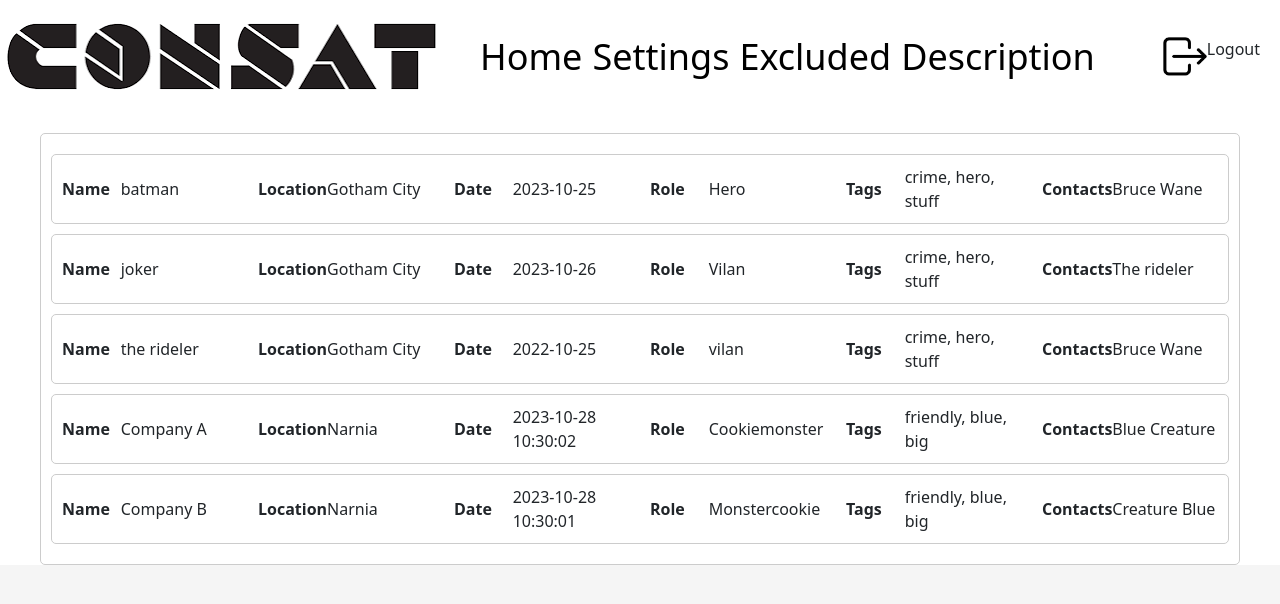
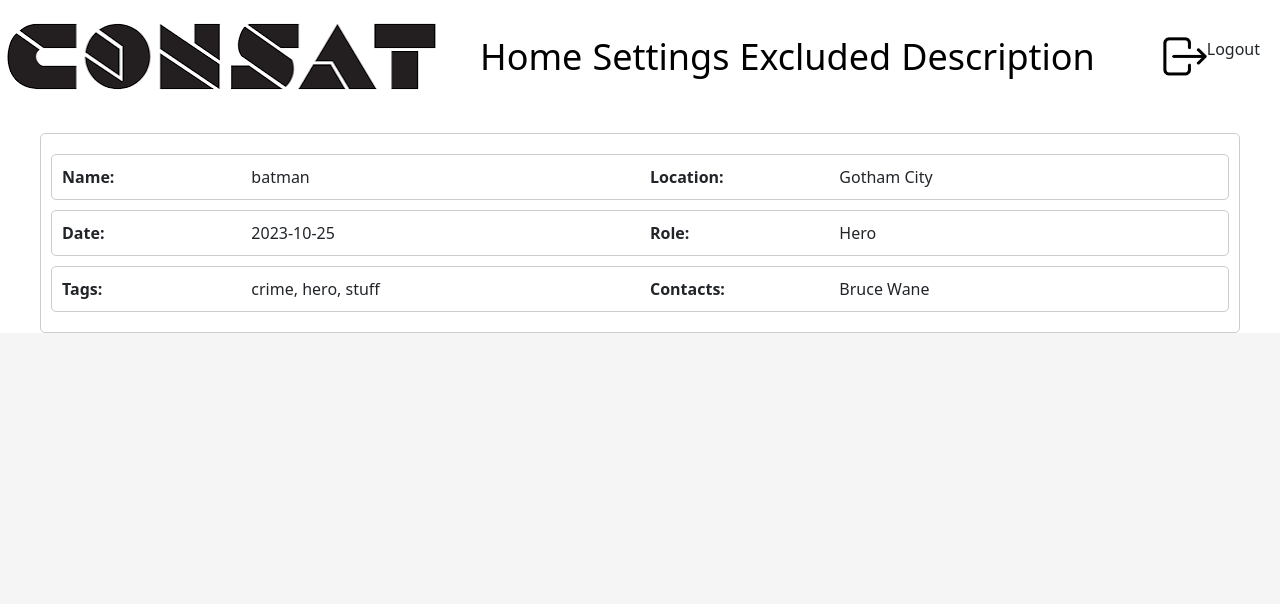
Before and after one commit to Vellethe/LIA, a React (Create React App) app in the folder React/ClientApp/: page /description in a window 1280 px wide. Shown: the top 604 px of the page. Built offline with nearby package versions, Linux system fonts and the light colour scheme.

Commit message:
Slice dataArray for better testing

```diff
--- a/React/ClientApp/src/components/Description.js
+++ b/React/ClientApp/src/components/Description.js
@@ -17,31 +17,39 @@ export const DescriptionPage = () => {
     return (
         <div className={styles['container']}>
             <div className={styles['body']}>
-                {dataArray.map(job => (
-                    <div className={styles.grid} key={job.id}>
+                {dataArray.slice(0, 1).map(job => (
+                    <div key={job.id}>
+                        <div className={styles.grid}>
                             <div className={styles.row}>
-                            <div className={styles.label}>Name</div>
+                                <div className={styles.label}>Name:</div>
                                 <div className={styles.value}>{job.name}</div>
                             </div>
                             <div className={styles.row}>
-                            <div className={styles.label}>Location</div>
+                                <div className={styles.label}>Location:</div>
                                 <div className={styles.value}>{job.location}</div>
                             </div>
+                        </div>
+
+                        <div className={styles.grid}>
                             <div className={styles.row}>
-                            <div className={styles.label}>Date</div>
+                                <div className={styles.label}>Date:</div>
                                 <div className={styles.value}>{job.date}</div>
                             </div>
                             <div className={styles.row}>
-                            <div className={styles.label}>Role</div>
+                                <div className={styles.label}>Role:</div>
                                 <div className={styles.value}>{job.role}</div>
                             </div>
+                        </div>
+
+                        <div className={styles.grid}>
                             <div className={styles.row}>
-                            <div className={styles.label}>Tags</div>
+                                <div className={styles.label}>Tags:</div>
                                 <div className={styles.value}>{parseTags(job.tags)}</div>
                             </div>
                             <div className={styles.row}>
-                            <div className={styles.label}>Contacts</div>
+                                <div className={styles.label}>Contacts:</div>
                                 <div className={styles.value}>{job.contactName}</div>
+                            </div>
                         </div>
                     </div>
                 ))}
--- a/React/ClientApp/src/components/Description.module.css
+++ b/React/ClientApp/src/components/Description.module.css
@@ -1,3 +1,4 @@
+/* Your existing CSS */
 .container {
     margin: 20px;
     border: 1px solid #ccc;
@@ -7,19 +8,19 @@
 
 .body {
     margin-top: 10px;
-    grid-template-columns: 2fr 2fr;
 }
 
 .grid {
-    display: flex;
+    display: grid;
+    grid-template-columns: 1fr 1fr; /* Two equally sized columns for the grid */
     border: 1px solid #ccc;
     border-radius: 5px;
     margin-bottom: 10px;
 }
 
 .row {
-    flex: 1;
-    display: flex;
+    display: grid;
+    grid-template-columns: 1fr 2fr; /* First column takes 1/3, second takes 2/3 of the row width */
     align-items: center;
     padding: 10px;
 }
```
Lines whose indentation alone changed are shown as unchanged.
